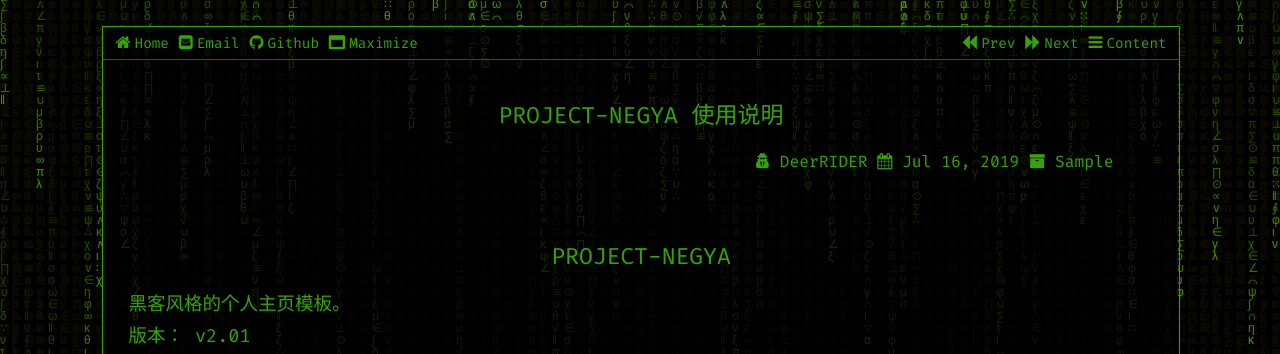
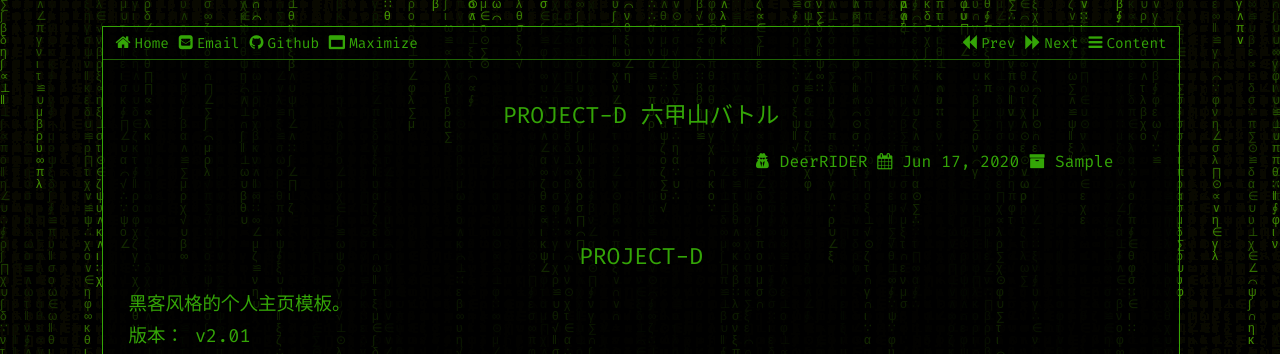
Before and after one commit to takagotch/o2374, a Jekyll site: the page built from _posts/2019-7-16-readme.md, in a window 1280 px wide. Shown: the top 354 px of the page. Built offline with Jekyll 4.4.1, drawn with Linux system fonts in a browser that asks for light colours.

Commit message:
Update 2019-7-16-readme.md

```diff
--- a/_posts/2019-7-16-readme.md
+++ b/_posts/2019-7-16-readme.md
@@ -1,12 +1,12 @@
 ---
 layout: post
-title: pRoJEct-NeGYa 使用说明
+title: Project-D 六甲山バトル
 author: DeerRIDER
 category: Sample
-date: 2019-7-16
+date: 2020-06-17
 ---
 
-# PRoJEct-NeGYa
+# Project-D
 
 黑客风格的个人主页模板。
 
```
